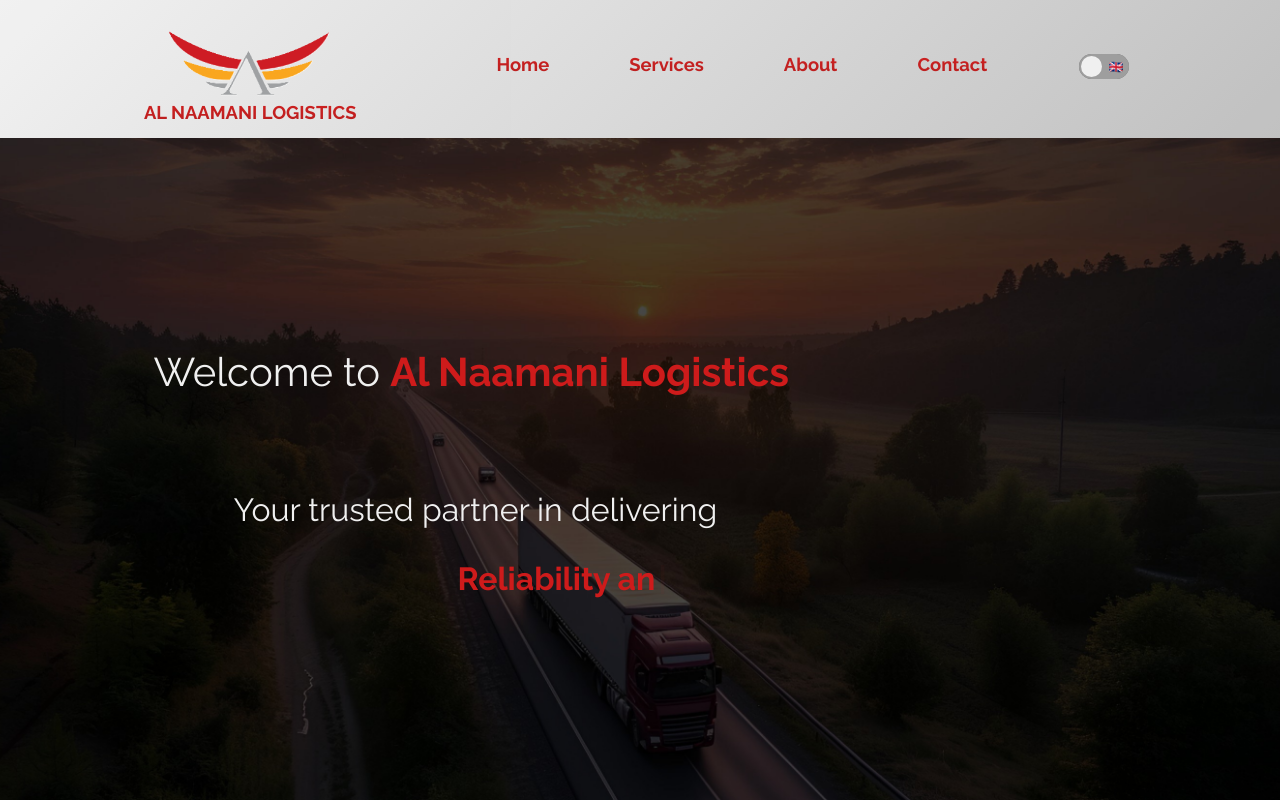
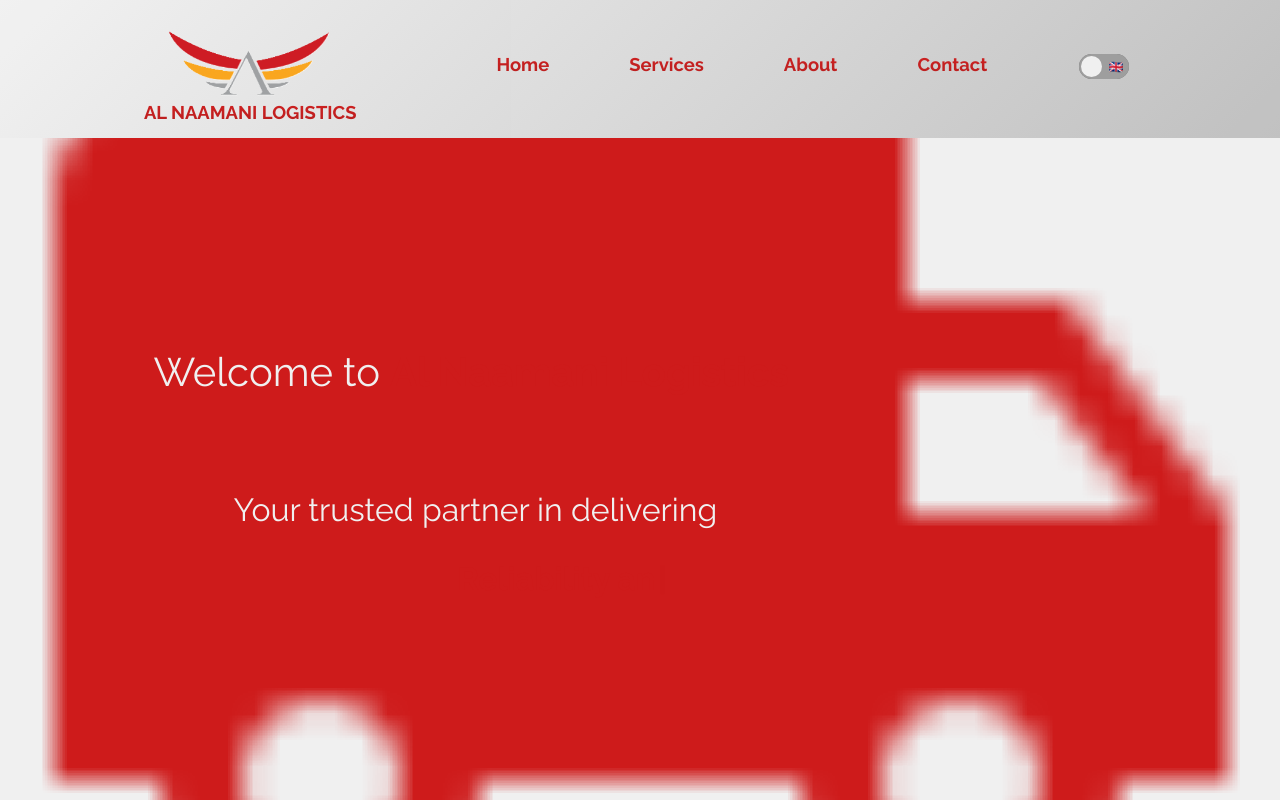
Before and after one commit to alnaamaniahmed/alNaamaniLogistics, a React (Create React App) app in the folder alnaamanilogistics/: page / in a window 1280 px wide. Shown: the top 800 px of the page. Built offline with nearby package versions, Linux system fonts and the light colour scheme.

Commit message:
testing3

```diff
--- a/alnaamanilogistics/src/components/Hero.jsx
+++ b/alnaamanilogistics/src/components/Hero.jsx
@@ -6,10 +6,10 @@ import busL from "../images/bus.png";
 import planeL from "../images/plane.png";
 import worldL from "../images/worldwide.png";
 import truckImg from "../images/truckImg.png";
-import airportImg from "../images/airport.jpg";
-import cargo from "../images/cargo.jpg";
-import cargoship from "../images/cargoship.jpg";
-import containers from "../images/containers.jpg";
+import airportImg from "../images/bus.png";
+import cargo from "../images/bus.png";
+import cargoship from "../images/bus.png";
+import containers from "../images/bus.png";
 import { Carousel } from 'react-responsive-carousel';
 import '../styles/carousel.min.css';
 
@@ -152,6 +152,7 @@ function Hero({ isArabic }) {
         autoFocus={true}
         stopOnHover={false}
         interval={4000}
+        transitionTime={800}
         className="carousel-wrapper"
       >
         <div className="cargos">
```
